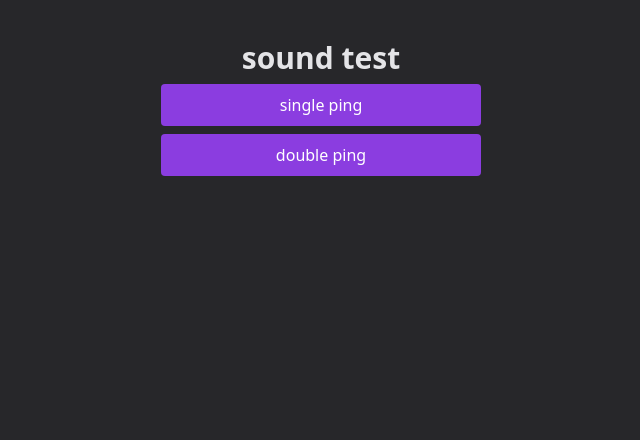
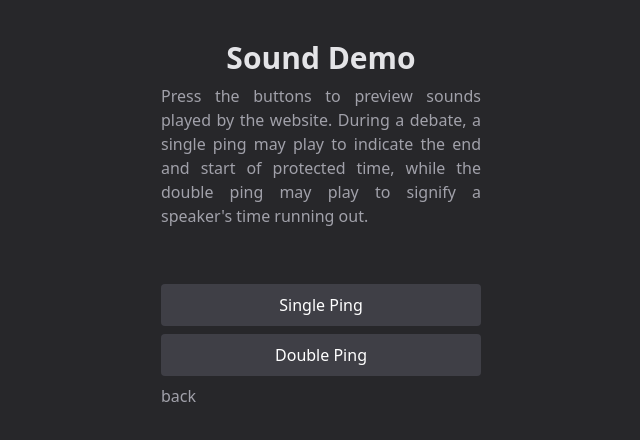
Before and after one commit to debatecore/debate-tools, a Next.js app: page /soundtest in a window 1280 px wide. Shown: the top 440 px of the page, without its empty margins (319-959 px from the left). Built offline with nearby package versions, Linux system fonts and the light colour scheme.

Commit message:
publicise sound demo

```diff
--- a/src/app/page.tsx
+++ b/src/app/page.tsx
@@ -14,6 +14,7 @@ export default function PageIndex() {
   const debateUtility = useLang("oxfDebateUtility");
   const ladderGen = useLang("ladderGen");
   const motionGen = useLang("motionGen");
+  const soundDemo = useLang("soundDemo");
 
   return (
     <>
@@ -24,6 +25,9 @@ export default function PageIndex() {
       <div className="buttonflex">
         <Link tabIndex={-1} href="/debate/setup">
           <button>{debateUtility}</button>
+        </Link>
+        <Link tabIndex={-1} href="/soundtest">
+          <button>{soundDemo}</button>
         </Link>
         <Link tabIndex={-1} href="bracket-generator">
           <button disabled>{ladderGen}</button>
--- a/src/app/soundtest/page.tsx
+++ b/src/app/soundtest/page.tsx
@@ -1,4 +1,6 @@
 "use client";
+import { useLang } from "@/lib/useLang";
+import Link from "next/link";
 import { useAudio } from "react-use";
 
 export default function PageSoundTest() {
@@ -8,13 +10,21 @@ export default function PageSoundTest() {
   const [audio2, state2, controls2] = useAudio({
     src: "/ping2.mp3",
   });
-  const button = `p-2 rounded bg-daisy-bush-600 text-white
+  const button = `p-2 rounded bg-zinc-700 text-white
 									border border-transparent
-									hover:bg-daisy-bush-800 hover:border-daisy-bush-400`;
+									hover:bg-zinc-600 hover:border-zinc-400`;
+  const text1 = useLang("soundDemo");
+  const text2 = useLang("soundDemoExpl");
+  const textsingleping = useLang("singlePing");
+  const textdoubleping = useLang("doublePing");
+  const textback = useLang("back");
+
   return (
     <>
       <div className="flex flex-col gap-2 text-center pt-10 max-w-xs mx-auto">
-        <p className="font-bold text-3xl">sound test</p>
+        <p className="font-bold text-3xl">{text1}</p>
+        <p className="text-justify text-zinc-400">{text2}</p>
+        <div className="block h-10"></div>
         {audio1}
         {audio2}
         <button
@@ -24,7 +34,7 @@ export default function PageSoundTest() {
             controls1.play();
           }}
         >
-          single ping
+          {textsingleping}
         </button>
         <button
           className={button}
@@ -33,8 +43,15 @@ export default function PageSoundTest() {
             controls2.play();
           }}
         >
-          double ping
+          {textdoubleping}
         </button>
+        <div className="flex flex-row">
+          <Link tabIndex={-1} href="/">
+            <button className="text-left text-zinc-400 hover:underline">
+              {textback}
+            </button>
+          </Link>
+        </div>
       </div>
     </>
   );
--- a/src/data/en.json
+++ b/src/data/en.json
@@ -76,5 +76,9 @@
   "showProtectedTime": "Indicate Protected Time",
   "showProtectedTimeDesc": "Shows in yellow.",
   "beepProtectedTime": "Beep",
-  "beepProtectedTimeDesc": "Once on protected time, twice on speech end."
+  "beepProtectedTimeDesc": "Once on protected time, twice on speech end.",
+  "soundDemo": "Sound Demo",
+  "soundDemoExpl": "Press the buttons to preview sounds played by the website. During a debate, a single ping may play to indicate the end and start of protected time, while the double ping may play to signify a speaker's time running out.",
+  "singlePing": "Single Ping",
+  "doublePing": "Double Ping"
 }
--- a/src/data/pl.json
+++ b/src/data/pl.json
@@ -76,5 +76,9 @@
   "showProtectedTime": "Pokaż czas chroniony",
   "showProtectedTimeDesc": "Zaznaczony na żółto.",
   "beepProtectedTime": "Sygnały dźwiękowe",
-  "beepProtectedTimeDesc": "Czas chroniony - raz, koniec mowy - dwa."
+  "beepProtectedTimeDesc": "Czas chroniony - raz, koniec mowy - dwa.",
+  "soundDemo": "Demo dźwiękowe",
+  "soundDemoExpl": "Kliknij poniższe przyciski by usłyszeć dźwięki odtwarzane przez stronę. Podczas debaty pojedyńczy sygnał oznacza koniec i początek czasów chronionych, a podwójny sygnał informuje o skończeniu się czasu mówcy.",
+  "singlePing": "Pojedyńczy sygnał",
+  "doublePing": "Podwójny sygnał"
 }
--- a/src/lib/useLang.ts
+++ b/src/lib/useLang.ts
@@ -81,7 +81,11 @@ type tokens =
   | "back"
   | "nukedebate"
   | "speechstart"
-  | "speechend";
+  | "speechend"
+  | "soundDemo"
+  | "soundDemoExpl"
+  | "singlePing"
+  | "doublePing";
 export type { tokens };
 
 const useLang = (token: tokens) => {
```
